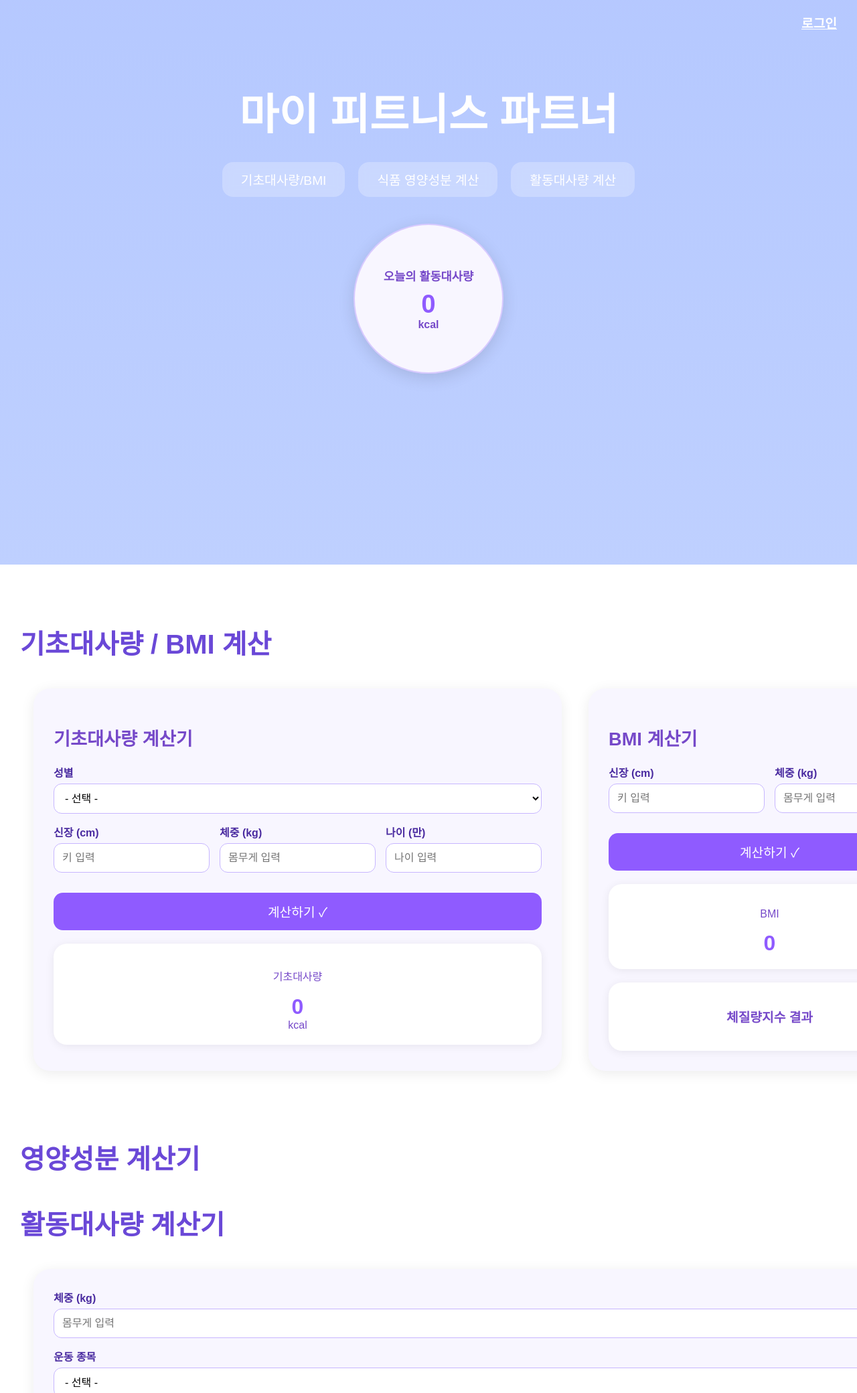
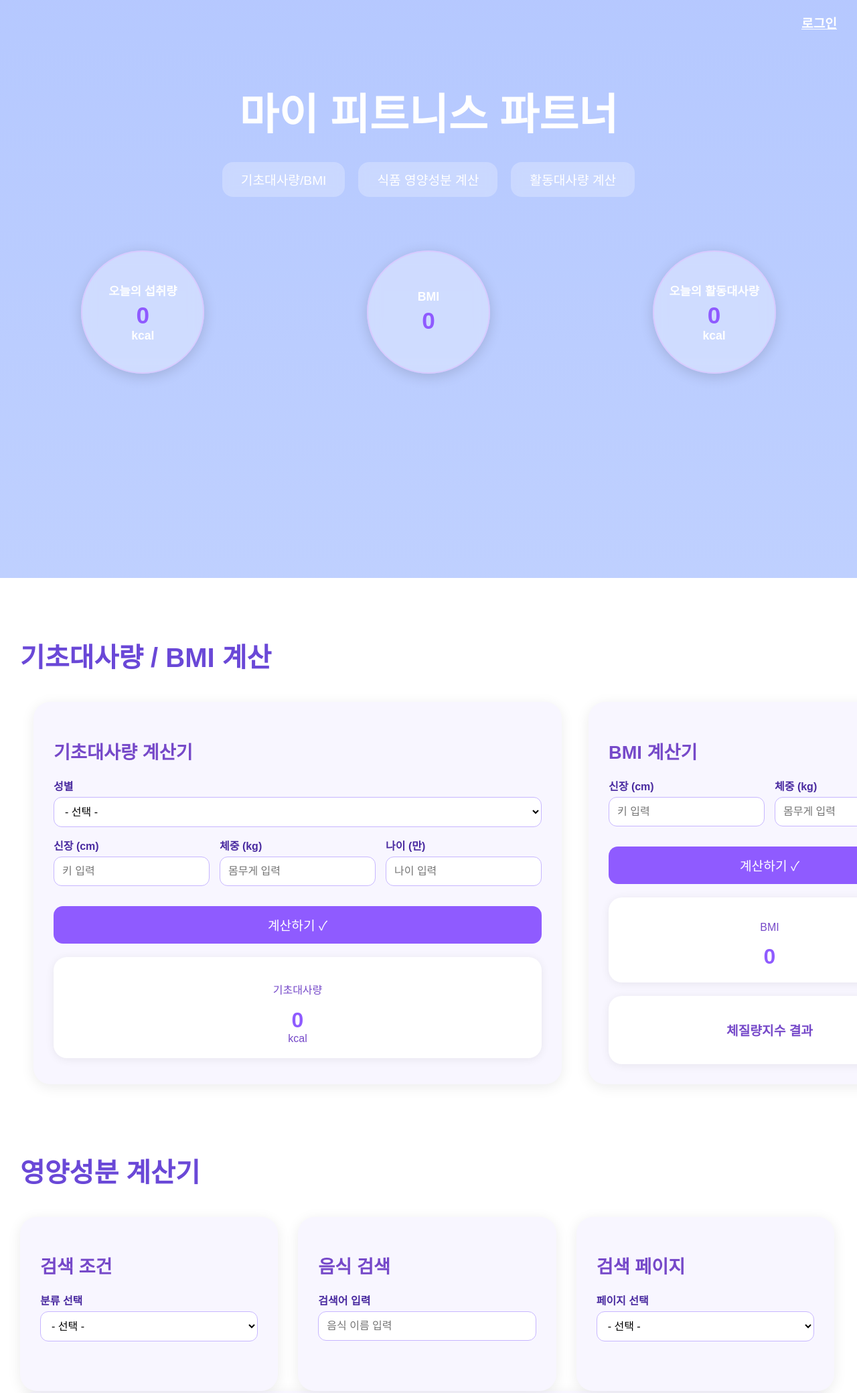
Before and after one commit to hyunji0o0/web_termproject, a PHP site: page /home.html in a window 1280 px wide. Shown: the top 2080 px of the page at 67% size. Run offline with PHP 8.4, Linux system fonts and the light colour scheme.

Commit message:
영양성분 프론트 완성

```diff
--- a/front/gradient_back.css
+++ b/front/gradient_back.css
@@ -20,8 +20,8 @@
 }
 
 .summary-circle {
-    width: 220px;
-    height: 220px;
+    width: 230px;
+    height: 230px;
     background: #f8f6ff;
     margin: 40px auto 20px auto;
     border-radius: 50%;
@@ -61,3 +61,30 @@
         transform: translateY(0);
     }
 }
+
+.summary-wrapper {
+    margin-top: 40px;
+    display: flex;
+    justify-content: center;
+}
+
+.summary-circle {
+    width: 180px;
+    height: 180px;
+    background: rgba(255, 255, 255, 0.3);
+    border-radius: 50%;
+    display: flex;
+    flex-direction: column;
+    justify-content: center;
+    align-items: center;
+    backdrop-filter: blur(10px);
+    color: white;
+    font-weight: 700;
+    font-size: 1.1rem;
+    box-shadow: 0 4px 20px rgba(0,0,0,0.15);
+}
+
+.summary-circle span {
+    font-size: 2.2rem;
+    margin-top: 5px;
+}
--- a/front/home.html
+++ b/front/home.html
@@ -18,11 +18,28 @@
         <button>식품 영양성분 계산</button>
         <button>활동대사량 계산</button>
     </div>
-    <!-- 버튼 아래 요약 원형 카드 -->
-    <div class="summary-circle">
-        <p>오늘의 활동대사량</p>
-        <span id="today-activity-kcal">0</span> kcal
+
+    <div class="summary-wrapper">
+
+        <!-- 오늘의 섭취량 -->
+        <div class="summary-circle">
+            <p>오늘의 섭취량</p>
+            <span id="today-intake-kcal">0</span> kcal
+        </div>
+
+        <div class="summary-circle">
+            <p>BMI</p>
+            <span id="today-bmi">0</span>
+        </div>
+
+        <!-- 오늘의 활동대사량 -->
+        <div class="summary-circle">
+            <p>오늘의 활동대사량</p>
+            <span id="today-activity-kcal">0</span> kcal
+        </div>
+
     </div>
+
 
 </div>
 
@@ -95,7 +112,55 @@
         </div>
     </div>
 
+    <!--영양성분 계산기 부분-->
     <h1 class="section-title" id="food-section">영양성분 계산기</h1>
+    <div class="search-grid">
+
+        <!-- 1. 검색 조건 -->
+        <div class="search-box card">
+            <h2 class="calc-title">검색 조건</h2>
+            <div class="input-group">
+                <label>분류 선택</label>
+                <select id="food-category">
+                    <option value="">- 선택 -</option>
+                    <option value="raw">원재료성</option>
+                    <option value="processed">가공식품</option>
+                    <option value="meal">음식</option>
+                </select>
+            </div>
+        </div>
+
+        <!-- 2. 음식 검색 -->
+        <div class="search-box card">
+            <h2 class="calc-title">음식 검색</h2>
+            <div class="input-group">
+                <label>검색어 입력</label>
+                <input type="text" id="food-search" placeholder="음식 이름 입력">
+            </div>
+        </div>
+
+        <!-- 3. 검색 페이지 -->
+        <div class="search-box card">
+            <h2 class="calc-title">검색 페이지</h2>
+            <div class="input-group">
+                <label>페이지 선택</label>
+                <select id="page-select"></select>
+            </div>
+        </div>
+    </div>
+
+    <!-- 영양성분 결과 박스 -->
+    <div class="nutrition-result card">
+        <h2 class="calc-title">계산된 음식 칼로리</h2>
+
+        <div class="calc-result">
+            <p>총 칼로리</p>
+            <span id="food-calorie-value">0</span> kcal
+        </div>
+
+        <button class="calc-btn" onclick="addToIntake()">뱃속에 담기</button>
+    </div>
+
 
     <!--활동 대사량 부분-->
     <h1 class="section-title" id="activity-section">활동대사량 계산기</h1>
--- a/front/script.js
+++ b/front/script.js
@@ -130,3 +130,33 @@ function calculateActivity() {
     document.getElementById("today-activity-kcal").textContent = kcal;
 
 }
+
+//영양성분-페이지 고르기에서 페이지 늘리는 함수
+function createPageOptions(maxPage = 10) {
+    const pageSelect = document.getElementById("page-select");
+    pageSelect.innerHTML = "";
+
+    const defaultOpt = document.createElement("option");
+    defaultOpt.value = "";
+    defaultOpt.textContent = "- 선택 -";
+    pageSelect.appendChild(defaultOpt);
+
+    for (let i = 1; i <= maxPage; i++) {
+        const opt = document.createElement("option");
+        opt.value = i;
+        opt.textContent = `${i}`;
+        pageSelect.appendChild(opt);
+    }
+}
+
+// 페이지 개수 설정 (원하는 갯수 만큼 입력하세요)
+createPageOptions(10);
+
+// 음식 칼로리 → 오늘의 섭취량 반영
+function addToIntake() {
+    const foodKcal = parseFloat(document.getElementById("food-calorie-value").textContent);
+    const current = parseFloat(document.getElementById("today-intake-kcal").textContent);
+
+    const updated = current + foodKcal;
+    document.getElementById("today-intake-kcal").textContent = updated;
+}
--- a/front/style.css
+++ b/front/style.css
@@ -361,3 +361,33 @@ body.main-page {
     max-width: 1250px;
     width: 100%
 }
+
+/*영양성분 스타일 부분*/
+/* 검색 박스 전체 3개 가로 정렬 */
+.search-grid {
+    width: 95%;
+    max-width: 1400px;
+
+    display: flex;
+    gap: 30px;
+    justify-content: space-between;
+}
+
+/* 검색 박스 (기존 card 스타일 그대로 상속) */
+.search-box {
+    flex: 1;
+    min-height: 200px;
+}
+
+.nutrition-result {
+    width: 90%;
+    max-width: 1400px;
+    padding: 30px;
+    background: #f8f6ff;
+    border-radius: 25px;
+    box-shadow: 0 4px 20px rgba(0,0,0,0.08);
+}
+
+#activity-section {
+    margin-top: 120px;
+}
```
